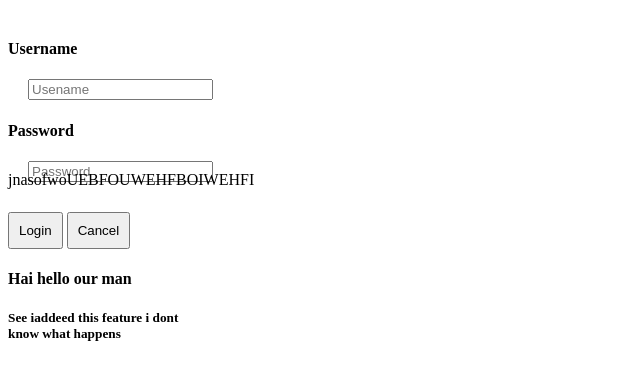
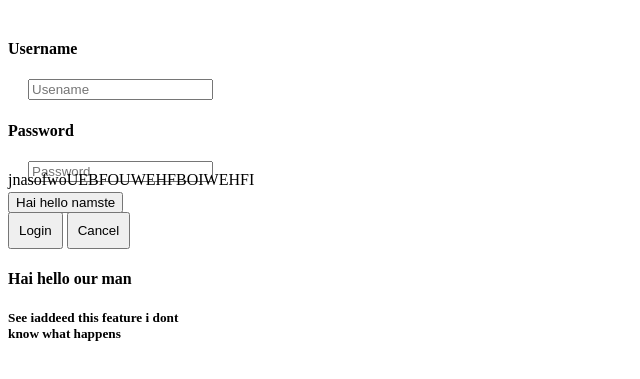
Before and after one commit to HackSparrow-11/third, a plain HTML site: page index.html in a window 1280 px wide. Shown: the part 87-466 px from the top of the page, without its empty margins (0-640 px from the left). Drawn offline with Linux system fonts and the light colour scheme.

Commit message:
added button no pull request came so

```diff
--- a/index.html
+++ b/index.html
@@ -42,6 +42,7 @@
           <h4>Hai hello our man</h4>
           <h5>See iaddeed this feature i dont know what happens</h5>
         </div>
+        <button>Hai hello namste</button>
     </div>
     <link rel="stylesheet" href="style.css">
 </body>
```
